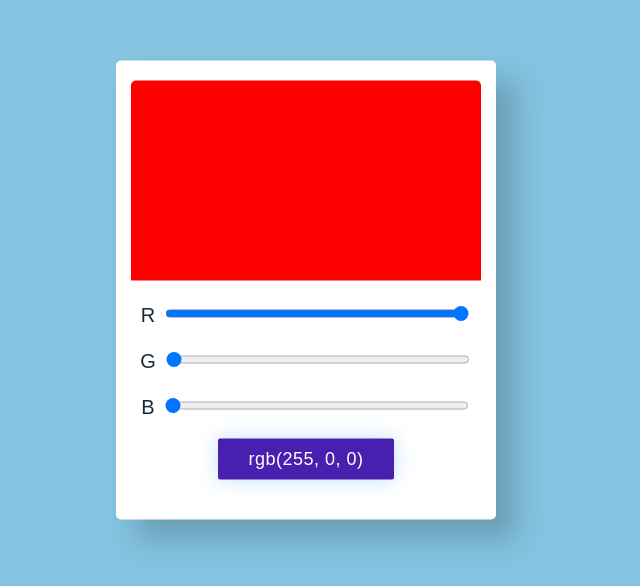
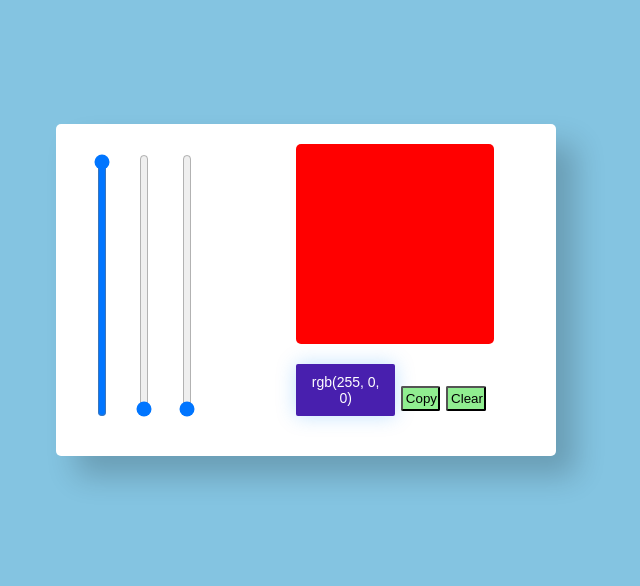
Before and after one commit to Dev-Fan-Club/color_generator, a plain HTML site: page index.html in a window 1280 px wide. Shown: the part 110-696 px from the top of the page, without its empty margins (334-974 px from the left). Drawn offline with Linux system fonts and the light colour scheme.

Commit message:
not done yet

```diff
--- a/app.js
+++ b/app.js
@@ -9,5 +9,32 @@ let outputs = document.getElementById("outputs");
     outputs.style.backgroundColor =
     'rgb(' + red + ',' + green + ',' + blue + ')';
 
-    document.getElementById("output").innerHTML =  'rgb(' + red + ',' + green + ',' + blue + ')' ;
+    document.getElementById("output").innerHTML =  RGBToHex(red ,green, blue) ;
+    //'rgb(' + red + ',' + green + ',' + blue + ')'
     }
+
+    function setDefault(){
+
+    }
+
+    function copyToClipboard() {
+        var copyText = document.getElementById("output");
+        console.log(copyText);
+        copyText.select();
+        document.execCommand("copy");
+
+     }
+     function RGBToHex(r,g,b) {
+        r = r.toString(16);
+        g = g.toString(16);
+        b = b.toString(16);
+
+        if (r.length == 1)
+          r = "0" + r;
+        if (g.length == 1)
+          g = "0" + g;
+        if (b.length == 1)
+          b = "0" + b;
+
+        return "#" + r + g + b;
+      }
--- a/index.html
+++ b/index.html
@@ -3,79 +3,30 @@
 <head>
     <title>RGB Color Generator using Javascript</title>
     <!--Stylesheet-->
-    <style media="screen">
-      body{
-    background-color: #84c4e1;
-}
-.container{
-    background-color: #ffffff;
-    position: absolute;
-    transform: translate(-50%,-50%);
-    top: 50%;
-    left: 50%;
-    width: 380px;
-    padding: 20px 0;
-    box-shadow: 20px 20px 30px rgba(0,0,0,0.2);
-    font-family: 'Work Sans',sans-serif;
-    font-size: 20px;
-    font-weight: 500;
-    color: #142b37;
-    border-radius: 5px;
-    display: grid;
-    justify-items: center;
-}
-.wrapper{
-    width: 100%;
-    text-align: center;
 
-
-}
-input[type="range"]{
-    display: inline-block;
-    width: 80%;
-
-    margin-left: 10px;
-    margin-top: 25px;
-}
-
-
-span{
-    display: inline-block;
-    text-align: center;
-    margin: 20px 0;
-    background-color: #481fae;
-    color: #ffffff;
-    padding: 10px 30px;
-    box-shadow: 0 0 20px rgba(0,139,253,0.25);
-    font-size: 18px;
-    letter-spacing: 0.5px;
-    border-radius: 2px;
-}
-#outputs{
-  height: 200px;
-  width: 92%;
-  background-color: rgb(255, 0, 0);
-  border-top-left-radius: 5px;
-  border-top-right-radius: 5px;
-}
-    </style>
+    <link rel="stylesheet" href="styles.css">
 
 </head>
 <body>
 
    <div class="container">
-<div id="outputs"></div>
 
-       <div class="wrapper">
-           R<input type="range" min="0" max="255" value="255" id="red" oninput="colors()">
-       </div>
-       <div class="wrapper">
-            G<input type="range" min="0" max="255" value="0" id="green" oninput="colors()">
+        <div class="wrapper">
+           <input type="range" orient="vertical" min="0" max="255" value="255" id="red" oninput="colors()">
+           <input type="range" orient="vertical" min="0" max="255" value="0" id="green" oninput="colors()">
+           <input type="range" orient="vertical" min="0" max="255" value="0" id="blue" oninput="colors()">
         </div>
-        <div class="wrapper">
-            B<input type="range" min="0" max="255" value="0" id="blue" oninput="colors()">
+
+        <div>
+            <div id="outputs"></div>
+            <div>
+                <span id="output">rgb(255, 0, 0)</span>
+                <button id="copy" onclick="copyToClipboard()">Copy</button>
+                <button id="clr" onclick="setDefault()">Clear</button>
+            </div>
+
         </div>
-        <span id="output">rgb(255, 0, 0)</span>
+
         <script src="app.js"></script>
    </div>
 </body>
--- a/styles.css
+++ b/styles.css
@@ -0,0 +1,73 @@
+body{
+    background-color: #84c4e1;
+}
+.container{
+    background-color: #ffffff;
+    position: absolute;
+    transform: translate(-50%,-50%);
+    top: 50%;
+    left: 50%;
+    width: 500px;
+    padding: 20px 0;
+    box-shadow: 20px 20px 30px rgba(0,0,0,0.2);
+    font-family: 'Work Sans',sans-serif;
+    font-size: 20px;
+    font-weight: 500;
+    color: #142b37;
+    border-radius: 5px;
+    display: grid;
+    justify-items: center;
+    grid-template-columns: 0.7fr 1.3fr;
+    grid-gap: 5px;
+}
+.wrapper{
+    width: 100%;
+    text-align: center;
+    position: relative;
+    display: inline-block;
+    float: left;
+
+}
+#outputs{
+    height: 200px;
+    width: 100%;
+    background-color: rgb(255, 0, 0);
+    border-radius: 5px;
+    display: inline-block;
+    float: left;
+  }
+
+input[type="range"][orient=vertical]{
+    display: inline-block;
+    writing-mode: bt-lr; /* IE */
+    -webkit-appearance: slider-vertical; /* WebKit */
+    width: 10px;
+    height: 90%;
+    padding: 0 10px;
+
+    margin-left: 5px;
+    margin-top: 10px;
+}
+
+
+span{
+    display: inline-block;
+    text-align: center;
+    margin: 20px 0;
+    background-color: #481fae;
+    color: #ffffff;
+    padding: 10px;
+    box-shadow: 0 0 20px rgba(0,139,253,0.25);
+    font-size: 14px;
+    border-radius: 2px;
+    width: 40%;
+}
+button{
+    width: 20%;
+    text-align: center;
+    position: relative;
+    display: inline-block;
+    background-color: lightgreen;
+    padding: 3px;
+    border-radius: 2px;
+}
```
